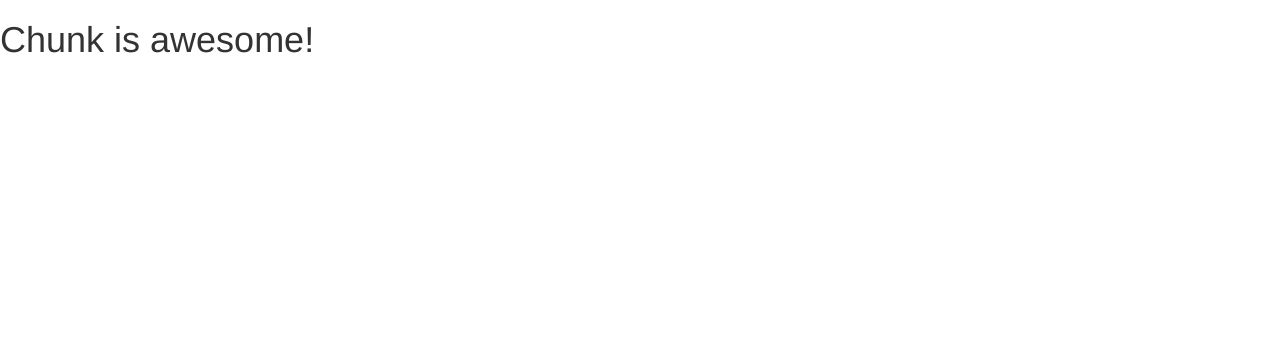
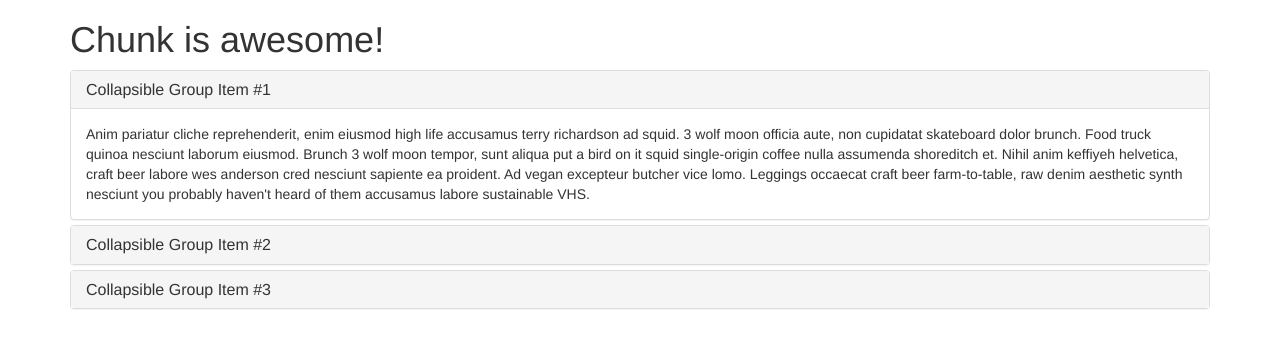
Before and after one commit to comp500/chunk-tool, a website: page tool/index.html in a window 1280 px wide. Drawn offline with Linux system fonts and the light colour scheme.

Commit message:
add accordion thing

```diff
--- a/tool/index.html
+++ b/tool/index.html
@@ -1,6 +1,7 @@
 <!DOCTYPE html>
 <html lang="en">
-  <head>
+
+<head>
     <meta charset="utf-8">
     <meta http-equiv="X-UA-Compatible" content="IE=edge">
     <meta name="viewport" content="width=device-width, initial-scale=1">
@@ -10,13 +11,63 @@
     <!-- Bootstrap -->
     <link href="bootstrap/css/bootstrap.min.css" rel="stylesheet">
 
-  </head>
-  <body>
-    <h1>Chunk is awesome!</h1>
+</head>
 
+<body>
+    <div role="presentation" class="container">
+
+        <h1>Chunk is awesome!</h1>
+
+        <div class="panel-group" id="accordion" role="tablist" aria-multiselectable="true">
+            <div class="panel panel-default">
+                <div class="panel-heading" role="tab" id="headingOne">
+                    <h4 class="panel-title">
+            <a role="button" data-toggle="collapse" data-parent="#accordion" href="#collapseOne" aria-expanded="true" aria-controls="collapseOne">
+              Collapsible Group Item #1
+            </a>
+          </h4>
+                </div>
+                <div id="collapseOne" class="panel-collapse collapse in" role="tabpanel" aria-labelledby="headingOne">
+                    <div class="panel-body">
+                        Anim pariatur cliche reprehenderit, enim eiusmod high life accusamus terry richardson ad squid. 3 wolf moon officia aute, non cupidatat skateboard dolor brunch. Food truck quinoa nesciunt laborum eiusmod. Brunch 3 wolf moon tempor, sunt aliqua put a bird on it squid single-origin coffee nulla assumenda shoreditch et. Nihil anim keffiyeh helvetica, craft beer labore wes anderson cred nesciunt sapiente ea proident. Ad vegan excepteur butcher vice lomo. Leggings occaecat craft beer farm-to-table, raw denim aesthetic synth nesciunt you probably haven't heard of them accusamus labore sustainable VHS.
+                    </div>
+                </div>
+            </div>
+            <div class="panel panel-default">
+                <div class="panel-heading" role="tab" id="headingTwo">
+                    <h4 class="panel-title">
+            <a class="collapsed" role="button" data-toggle="collapse" data-parent="#accordion" href="#collapseTwo" aria-expanded="false" aria-controls="collapseTwo">
+              Collapsible Group Item #2
+            </a>
+          </h4>
+                </div>
+                <div id="collapseTwo" class="panel-collapse collapse" role="tabpanel" aria-labelledby="headingTwo">
+                    <div class="panel-body">
+                        Anim pariatur cliche reprehenderit, enim eiusmod high life accusamus terry richardson ad squid. 3 wolf moon officia aute, non cupidatat skateboard dolor brunch. Food truck quinoa nesciunt laborum eiusmod. Brunch 3 wolf moon tempor, sunt aliqua put a bird on it squid single-origin coffee nulla assumenda shoreditch et. Nihil anim keffiyeh helvetica, craft beer labore wes anderson cred nesciunt sapiente ea proident. Ad vegan excepteur butcher vice lomo. Leggings occaecat craft beer farm-to-table, raw denim aesthetic synth nesciunt you probably haven't heard of them accusamus labore sustainable VHS.
+                    </div>
+                </div>
+            </div>
+            <div class="panel panel-default">
+                <div class="panel-heading" role="tab" id="headingThree">
+                    <h4 class="panel-title">
+            <a class="collapsed" role="button" data-toggle="collapse" data-parent="#accordion" href="#collapseThree" aria-expanded="false" aria-controls="collapseThree">
+              Collapsible Group Item #3
+            </a>
+          </h4>
+                </div>
+                <div id="collapseThree" class="panel-collapse collapse" role="tabpanel" aria-labelledby="headingThree">
+                    <div class="panel-body">
+                        Anim pariatur cliche reprehenderit, enim eiusmod high life accusamus terry richardson ad squid. 3 wolf moon officia aute, non cupidatat skateboard dolor brunch. Food truck quinoa nesciunt laborum eiusmod. Brunch 3 wolf moon tempor, sunt aliqua put a bird on it squid single-origin coffee nulla assumenda shoreditch et. Nihil anim keffiyeh helvetica, craft beer labore wes anderson cred nesciunt sapiente ea proident. Ad vegan excepteur butcher vice lomo. Leggings occaecat craft beer farm-to-table, raw denim aesthetic synth nesciunt you probably haven't heard of them accusamus labore sustainable VHS.
+                    </div>
+                </div>
+            </div>
+        </div>
+
+    </div>
     <!-- jQuery (necessary for Bootstrap's JavaScript plugins) -->
     <script src="jquery/jquery.min.js"></script>
     <!-- Include all compiled plugins (below), or include individual files as needed -->
     <script src="bootstrap/js/bootstrap.min.js"></script>
-  </body>
+</body>
+
 </html>
```
